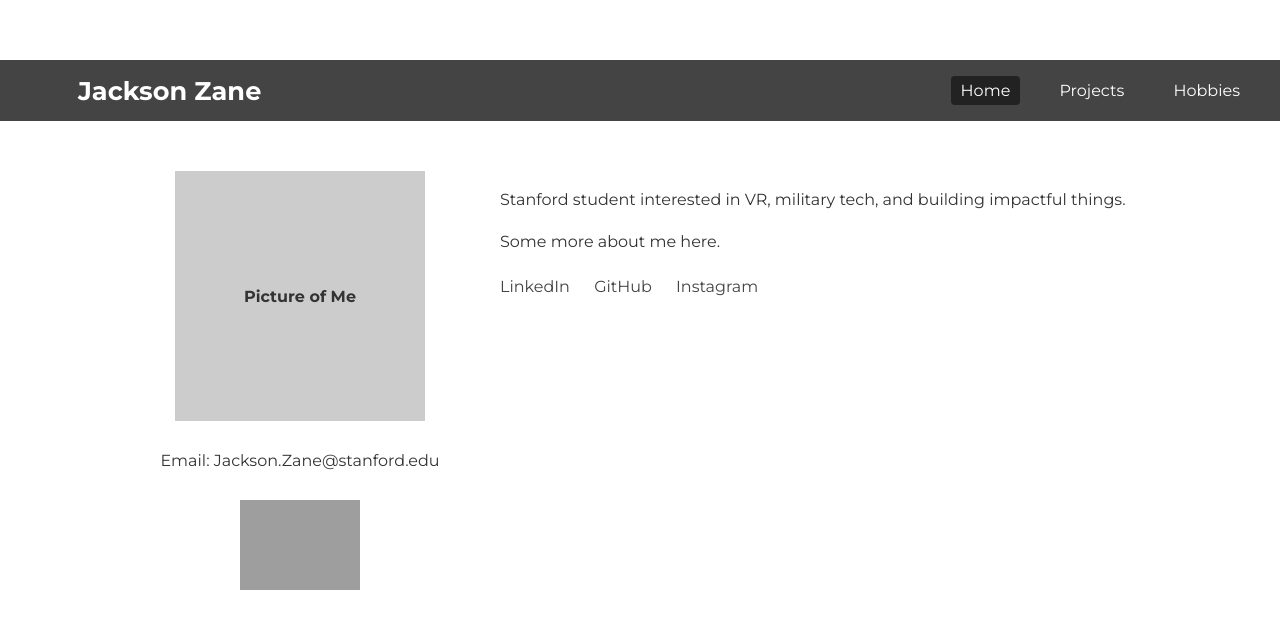
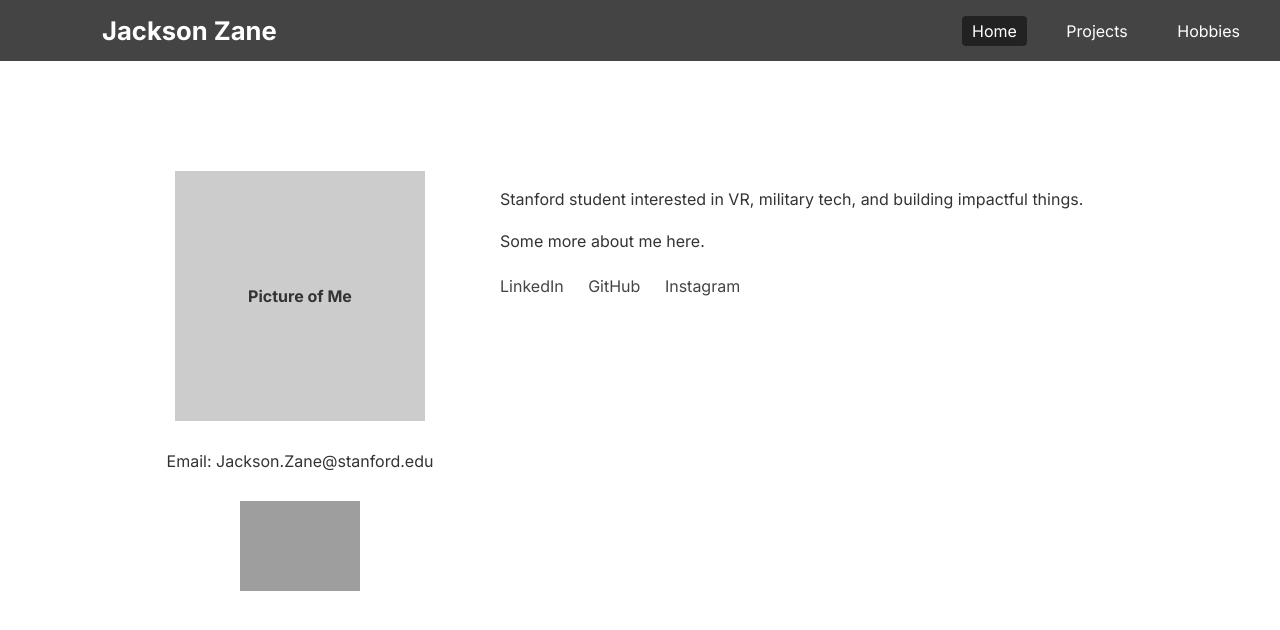
Before and after one commit to jzane1/jack-website, a plain HTML site: page index.html in a window 1280 px wide. Drawn offline with Linux system fonts and the light colour scheme; grey boxes are pictures that could not be loaded.

Commit message:
Update index.html

```diff
--- a/index.html
+++ b/index.html
@@ -1,16 +1,15 @@
 <!DOCTYPE html>
-<html>
+<html lang="en">
   <head>
     <meta charset="UTF-8" />
     <title>Jackson Zane</title>
-  <link href="https://fonts.googleapis.com/css2?family=Montserrat:wght@400;700&display=swap" rel="stylesheet" />
+    <link href="https://fonts.googleapis.com/css2?family=Inter:wght@400;700&display=swap" rel="stylesheet" />
     <style>
       body {
         margin: 0;
-      font-family: 'Montserrat', sans-serif;
+        font-family: 'Inter', 'Segoe UI', 'Helvetica Neue', sans-serif;
         background: #fff;
         color: #333;
-      padding-top: 60px; /* 👈 Lowers content by ~1 inch */
       }
 
       .navbar {
@@ -24,8 +23,8 @@
 
       .nav-left {
         font-size: 1.6em;
-      font-weight: bold;
-      margin-left: 0.5in; /* 👈 Moves name half an inch to the right */
+        font-weight: 700;
+        margin-left: 0.75in; /* Moves name further to the right */
       }
 
       .nav-right a {
@@ -37,7 +36,7 @@
       }
 
       .nav-right a.active {
-      background-color: #222; /* 👈 Selected tab gets dark box */
+        background-color: #222;
       }
 
       .nav-right a:hover {
@@ -48,7 +47,7 @@
         display: grid;
         grid-template-columns: 1fr 2fr;
         gap: 40px;
-      padding: 50px;
+        padding: 110px 50px 50px 50px; /* Top padding lowers main content */
         max-width: 1000px;
         margin: auto;
         align-items: start;
@@ -106,7 +105,6 @@
     </style>
   </head>
 
-
   <body>
     <div class="navbar">
       <div class="nav-left">Jackson Zane</div>
@@ -117,7 +115,6 @@
       </div>
     </div>
 
-
     <div class="container">
       <div class="left-column">
         <div class="profile-pic">Picture of Me</div>
@@ -126,14 +123,12 @@
       </div>
 
       <div class="right-column">
-        <p>
-          Stanford student interested in VR, military tech, and building impactful things.
-        </p>
+        <p>Stanford student interested in VR, military tech, and building impactful things.</p>
         <p>Some more about me here.</p>
         <div class="social-links">
-          <a href="https://linkedin.com/in/jackson-zane">LinkedIn</a>
+          <a href="https://linkedin.com">LinkedIn</a>
           <a href="https://github.com">GitHub</a>
-          <a href="https://www.instagram.com/j.zane1/">Instagram</a>
+          <a href="https://instagram.com">Instagram</a>
         </div>
       </div>
     </div>
```
Lines whose indentation alone changed are shown as unchanged.
